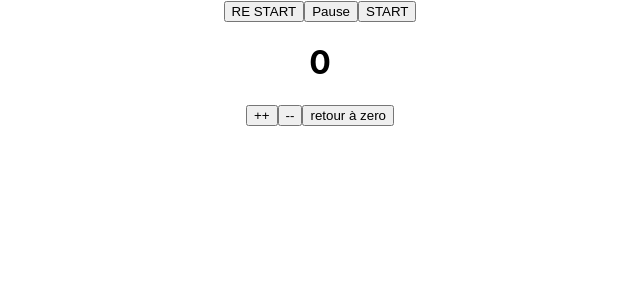
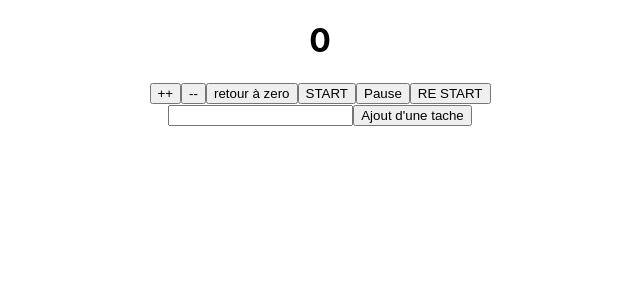
Before and after one commit to eZuuuuu/Chronom-tre, a React (Create React App) app: page / in a window 1280 px wide. Shown: the top 300 px of the page, without its empty margins (320-960 px from the left). Built offline with nearby package versions, Linux system fonts and the light colour scheme; the HTML template or start-up script is replaced by a standard one.

Commit message:
Ajout de la fonctionnalité permettant d'afficher une tache ajoutée

```diff
--- a/src/App.js
+++ b/src/App.js
@@ -1,12 +1,13 @@
 import React from 'react';
 import './App.css';
-import Chronometre from './components/Chronometre';
-import Affichage from './components/Affichage';
+import Chronometre from './components/Chronometre/Chronometre';
+import ToDolist from './components/ToDoList/ToDoList';
 
 function App() {
   return (
     <div className="App">
       <Chronometre/>
+      <ToDolist/>
     </div>
   );
 }
--- a/src/components/Chronometre.js
+++ b/src/components/Chronometre/Chronometre.js
@@ -20,7 +20,7 @@ class Chronometre extends React.Component {
   };
 
   modificationDuStateRemiseAZero() {
-    this.setState({ compteurBase: this.state.compteurBase = 0});
+    this.setState({ compteurBase: 0 });
   };
 
   modificationTimer() {
@@ -36,7 +36,6 @@ class Chronometre extends React.Component {
   };
 
   revenirAZero() {
-    console.log("re start", this.revenirAZero)
     this.setState({ compteurBase: 0 })
     clearInterval(this.interval)
   }
@@ -44,30 +43,13 @@ class Chronometre extends React.Component {
   render() {
     return (
       <div className="App" >
-        <button onClick={event => {
-          {
-            this.revenirAZero();
-          }
-        }}>RE START</button>
-        <button onClick={event => {
-          {
-            this.pauseTimer();
-          }
-        }}>Pause</button>
-        <button onClick={event => {
-          {
-            this.modificationTimer();
-          }
-        }}>START</button>
         <Affichage affichageDuChrono={this.state.compteurBase} />
         <FonctionnaliteDuChrono fonctionnaliteDuChrono={this.state.compteurBase} fonctionnaliteDuChronoPlusUn={() => this.modificationDuStatePlusUn()}
-          fonctionnaliteDuChronoMoinsUn={() => this.modificationDuStateMoinsUn()} fonctionnaliteDuChronoRemiseAZero={() => this.modificationDuStateRemiseAZero()} />
-
+          fonctionnaliteDuChronoMoinsUn={() => this.modificationDuStateMoinsUn()} fonctionnaliteDuChronoRemiseAZero={() => this.modificationDuStateRemiseAZero()} fonctionnaliteDuChronoTimer={() => this.modificationTimer()}
+          fonctionnaliteDuChronoTimerPause={() => this.pauseTimer()} fonctionnaliteDuChronoTimerRestart={() => this.revenirAZero()} />
       </div>
     );
   }
 }
 
 export default Chronometre;
-
-// {compteurBase: this.state.compteurBase })
--- /dev/null
+++ b/src/components/Chronometre/FonctionnaliteDuChrono.js
@@ -0,0 +1,43 @@
+import React, { Component } from 'react';
+
+
+class FonctionnaliteDuChrono extends React.Component {
+  constructor(props) {
+    super(props);
+  }
+
+  render() {
+    const fonctionnaliteDuChrono = this.props.fonctionnaliteDuChrono;
+    return (
+      <div className="button">
+        <button onClick={event => {
+          this.props.fonctionnaliteDuChronoPlusUn();
+        }}>++</button>
+        <button onClick={event => {
+          this.props.fonctionnaliteDuChronoMoinsUn();
+        }}>--</button>
+        <button onClick={event => {
+          this.props.fonctionnaliteDuChronoRemiseAZero();
+        }}>retour à zero</button>
+        <button onClick={event => {
+          {
+            this.props.fonctionnaliteDuChronoTimer();
+          }
+        }}>START</button>
+        <button onClick={event => {
+          {
+            this.props.fonctionnaliteDuChronoTimerPause();
+          }
+        }}>Pause</button>
+        <button onClick={event => {
+          {
+            this.props.fonctionnaliteDuChronoTimerRestart();
+          }
+        }}>RE START</button>
+      </div>
+    );
+  }
+}
+
+
+export default FonctionnaliteDuChrono;
--- a/src/components/FonctionnaliteDuChrono.js
+++ /dev/null
@@ -1,29 +0,0 @@
-import React, { Component } from 'react';
-
-
-class FonctionnaliteDuChrono extends React.Component {
-  constructor(props) {
-    super(props);
-  }
-
-  render() {
-    console.log('fonctionnaliteDuChronoPlusUn',this.props.fonctionnaliteDuChronoPlusUn);
-     const  fonctionnaliteDuChrono = this.props.fonctionnaliteDuChrono;
-    return (
-    <div className="button">
-      <button onClick={event => {
-        this.props.fonctionnaliteDuChronoPlusUn();
-      }}>++</button>
-
-      <button onClick={event => {
-      this.props.fonctionnaliteDuChronoMoinsUn();
-      }}>--</button>
-      <button onClick={event => {
-        this.props.fonctionnaliteDuChronoRemiseAZero();
-      }}>retour à zero</button>
-      </div>
-  );
-  }}
-
-
-  export default FonctionnaliteDuChrono;
--- /dev/null
+++ b/src/components/ToDoList/ToDoList.js
@@ -0,0 +1,40 @@
+import React, { Component } from 'react';
+
+
+class ToDoList extends React.Component {
+  constructor(props) {
+    super(props);
+    this.state = {
+      valeurChamp: '',
+      taches: []
+    };
+
+    this.ecrireUneTache = this.ecrireUneTache.bind(this);
+    this.ajouterUneTache = this.ajouterUneTache.bind(this);
+
+  }
+
+  ecrireUneTache(event) {
+    this.setState({ valeurChamp: event.target.value })
+  }
+
+  ajouterUneTache() {
+    this.setState({ taches: [...this.state.taches, this.state.valeurChamp] })
+  }
+
+
+  render() {
+    console.log('pwett', this.state)
+    return (
+      <div className="App" >
+        <input type="text" value={this.state.valeurChamp} onChange={this.ecrireUneTache} />
+        <button onClick={this.ajouterUneTache}>Ajout d'une tache</button>
+        {this.state.taches.map((e) => (
+          <p>{e}</p>))}
+
+      </div>
+    );
+  }
+}
+
+export default ToDoList;
```
Also changed, not shown: src/components/Chronometre/Affichage.js (renamed from src/components/Affichage.js, +6 -5 lines).
